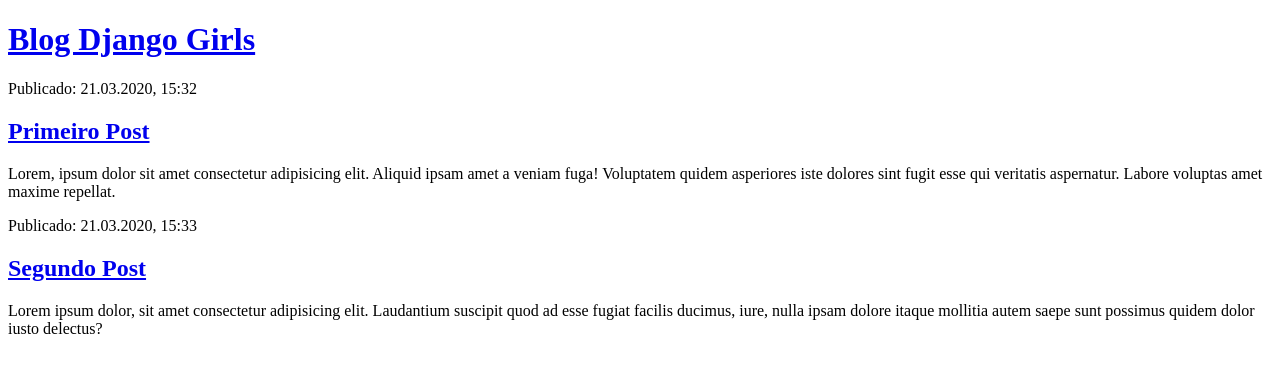
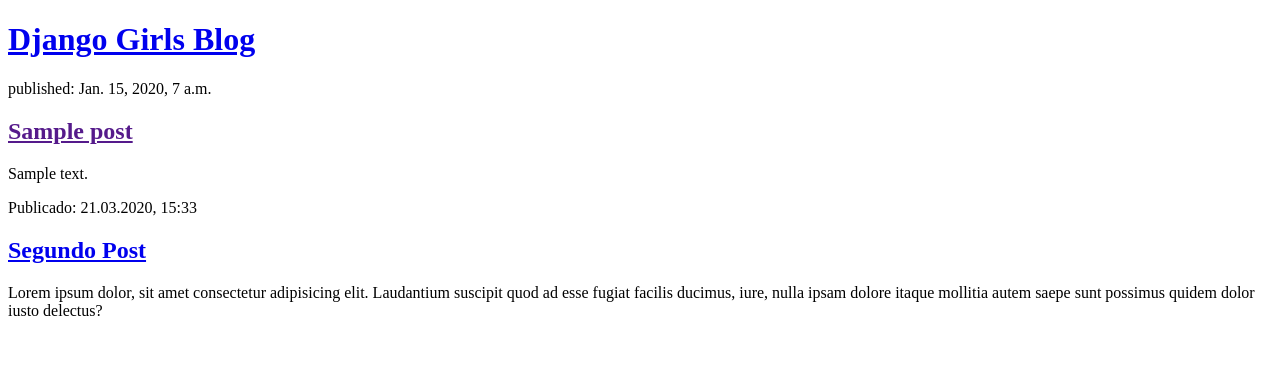
Before and after one commit to yurikomuta/my-first-blog, a Django app: page / in a window 1280 px wide. Shown: the top 373 px of the page. Run offline with Django 3.2, Linux system fonts and the light colour scheme; tables that the repository leaves empty hold one stand-in row (values such as "Sample post").

Commit message:
Modified templates to display posts from database.

```diff
--- a/project/blog/templates/blog/post_list.html
+++ b/project/blog/templates/blog/post_list.html
@@ -9,14 +9,16 @@
 
 <body>
     <div>
-        <h1><a href="http://">Blog Django Girls</a></h1>
+        <h1><a href="/">Django Girls Blog</a></h1>
     </div>
 
+    {% for post in posts %}
     <div>
-        <p>Publicado: 21.03.2020, 15:32</p>
-        <h2><a href="http://">Primeiro Post</a> </h2>
-        <p>Lorem, ipsum dolor sit amet consectetur adipisicing elit. Aliquid ipsam amet a veniam fuga! Voluptatem quidem asperiores iste dolores sint fugit esse qui veritatis aspernatur. Labore voluptas amet maxime repellat.</p>
+        <p>published: {{ post.published_date }}</p>
+        <h2><a href="">{{ post.title }}</a></h2>
+        <p>{{ post.text|linebreaksbr }}</p>
     </div>
+    {% endfor %}
 
     <div>
         <p>Publicado: 21.03.2020, 15:33</p>
--- a/project/blog/views.py
+++ b/project/blog/views.py
@@ -1,4 +1,7 @@
 from django.shortcuts import render
+from django.utils import timezone
+from .models import Post
 
 def post_list(request):
-    return render(request, 'blog/post_list.html', {})
+    posts = Post.objects.filter(published_date__lte=timezone.now()).order_by('published_date')
+    return render(request, 'blog/post_list.html', {'posts': posts})
```
